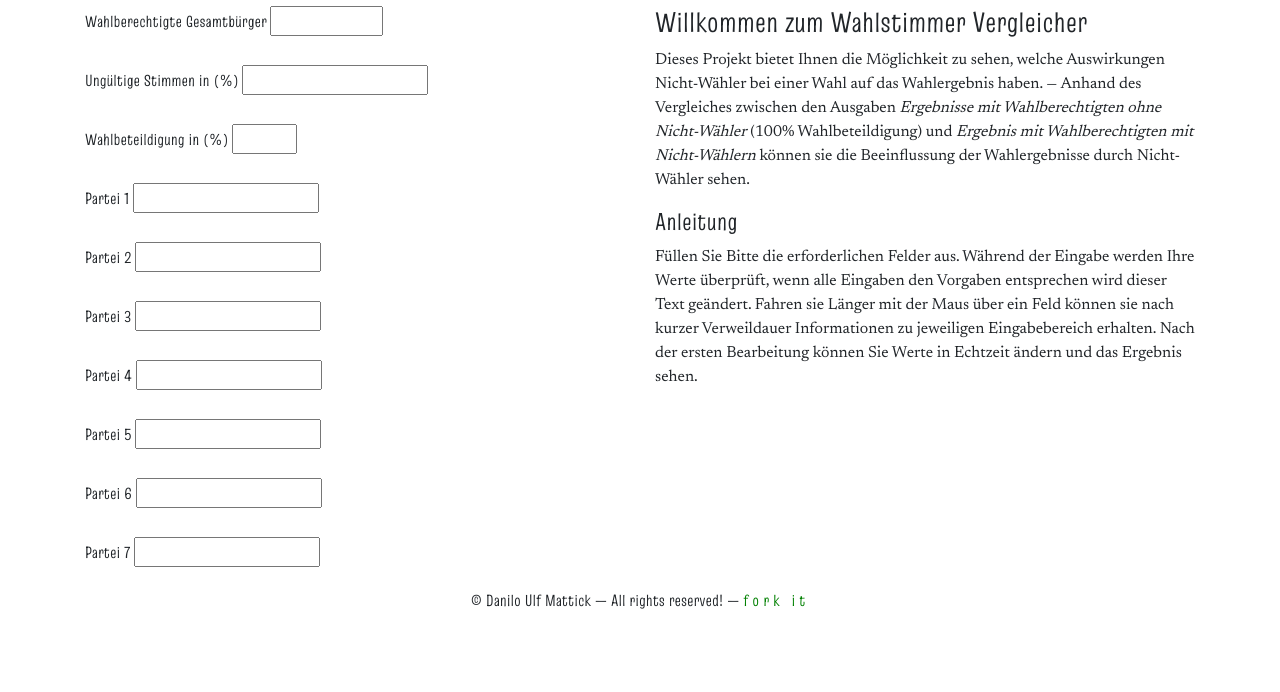
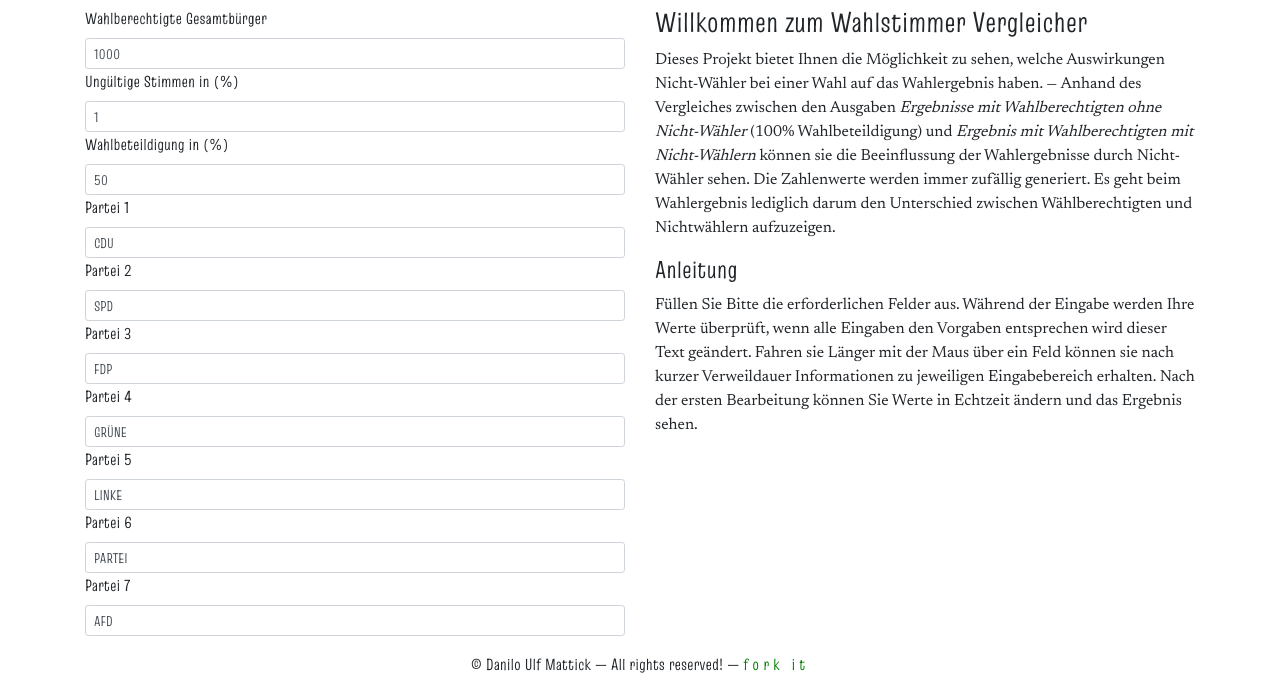
Before and after one commit to daniloulf/erc, a PHP site: page / in a window 1280 px wide. Shown: the part 144-836 px from the top of the page. Before the commit the page ends 753 px from the top, so only its background shows below. Run offline with PHP 8.4, Linux system fonts and the light colour scheme.

Commit message:
Cleaned Code

```diff
--- a/css/style.css
+++ b/css/style.css
@@ -26,7 +26,11 @@ header h1 {
 /* Form */
 input, label {
 	font-family: 'Truculenta', sans-serif;
-	font-size: 1em;
+	font-size: 1em
+}
+
+input {
+	text-transform: uppercase;
 }
 
 /* Table */
--- a/index.php
+++ b/index.php
@@ -29,13 +29,6 @@
         <link href="css/fonts.css" rel="stylesheet" />
         <link href="css/style.css" rel="stylesheet" />
 
-        <!-- Javascript jQuery -->
-	    <script src="https://code.jquery.com/jquery-3.5.0.js"></script>
-	    <script src="./js/validation.min.js"></script>
-
-	    <!-- User JS -->
-	    <script src="js/myscript.js"></script>
-
     </head>
 
     <body>
@@ -59,51 +52,42 @@
 				<div class="row">
 					<div class="col-lg-6">
 						<form id="erc">
-							<label>Wahlberechtigte Gesamtbürger</label>
-							<input title="Geben Sie eine Zahl von 1000 bis 999.999.999 ein." type="number" min="1000" max="999999999" id="citizens-total" required />
-							</br></br>
+							<label class="form-label">Wahlberechtigte Gesamtbürger</label>
+							<input class="form-control form-control-sm" value="1000" title="Geben Sie eine Zahl von 1000 bis 999.999.999 ein." type="number" min="1000" max="999999999" id="citizens-total" required />
 
-							<label>Ungültige Stimmen in (%)</label>
-							<input title="Geben Sie eine Zahl von 0 bis 100 ein. Eine Null bedeutet, dass es keine ungültigen Stimen gibt." type="number" min="0" max="" id="invalid-votes" required />
+							<label class="form-label">Ungültige Stimmen in (%)</label>
+							<input class="form-control form-control-sm" value="1" title="Geben Sie eine Zahl von 1 bis 100 ein." type="number" min="1" max="" id="invalid-votes" required />
 
-							</br></br>
-							<label>Wahlbeteildigung in (%)</label>
-							<input title="Geben Sie eine Zahl zwischen 1 und 100 ein." type="number" min="1" max="100" id="voting-citizens" required />
-							</br></br>
+							<label class="form-label">Wahlbeteildigung in (%)</label>
+							<input class="form-control form-control-sm" value="50" title="Geben Sie eine Zahl zwischen 1 und 100 ein." type="number" min="1" max="100" id="voting-citizens" required />
 
-							<label>Partei 1</label>
-							<input title="Geben Sie nur 3 bis 6 Buchstaben ein." class="parties" type="text" min="3" max="6" id="party1" required />
-							</br></br>
+							<label class="form-label">Partei 1</label>
+							<input class="form-control form-control-sm" value="CDU" title="Geben Sie nur 3 bis 6 Buchstaben ein." class="parties" type="text" min="3" max="6" id="party1" required />
 
-							<label>Partei 2</label>
-							<input title="Geben Sie nur 3 bis 6 Buchstaben ein." class="parties" type="text" min="3" max="6" id="party2" required />
-							</br></br>
+							<label class="form-label">Partei 2</label>
+							<input class="form-control form-control-sm" value="SPD" title="Geben Sie nur 3 bis 6 Buchstaben ein." class="parties" type="text" min="3" max="6" id="party2" required />
 
-							<label>Partei 3</label>
-							<input title="Geben Sie nur 3 bis 6 Buchstaben ein." class="parties" type="text" min="3" max="6" id="party3" required />
-							</br></br>
+							<label class="form-label">Partei 3</label>
+							<input class="form-control form-control-sm" value="FDP" title="Geben Sie nur 3 bis 6 Buchstaben ein." class="parties" type="text" min="3" max="6" id="party3" required />
 
-							<label>Partei 4</label>
-							<input title="Geben Sie nur 3 bis 6 Buchstaben ein." class="parties" type="text" min="3" max="6" id="party4" required />
-							</br></br>
+							<label class="form-label">Partei 4</label>
+							<input class="form-control form-control-sm" value="Grüne" title="Geben Sie nur 3 bis 6 Buchstaben ein." class="parties" type="text" min="3" max="6" id="party4" required />
 
-							<label>Partei 5</label>
-							<input title="Geben Sie nur 3 bis 6 Buchstaben ein." class="parties" type="text" min="3" max="6" id="party5" required />
-							</br></br>
+							<label class="form-label">Partei 5</label>
+							<input class="form-control form-control-sm" value="Linke" title="Geben Sie nur 3 bis 6 Buchstaben ein." class="parties" type="text" min="3" max="6" id="party5" required />
 
-							<label>Partei 6</label>
-							<input title="Geben Sie nur 3 bis 6 Buchstaben ein." class="parties" type="text" min="3" max="6" id="party6" required />
-							</br></br>
+							<label class="form-label">Partei 6</label>
+							<input class="form-control form-control-sm" value="Partei" title="Geben Sie nur 3 bis 6 Buchstaben ein." class="parties" type="text" min="3" max="6" id="party6" required />
 
-							<label>Partei 7</label>
-							<input title="Geben Sie nur 3 bis 6 Buchstaben ein." class="parties" type="text" min="3" max="6" id="party7" required />
+							<label class="form-label">Partei 7</label>
+							<input class="form-control form-control-sm" value="AFD" title="Geben Sie nur 3 bis 6 Buchstaben ein." class="parties" type="text" min="3" max="6" id="party7" required />
 						</form>
 					</div><!-- End of col 1 -->
 					<div class="col-lg-6">
 						<div id="content" class="teaser">
 							<h3>Willkommen zum Wahlstimmer Vergleicher</h3>
 							<p>
-								Dieses Projekt bietet Ihnen die Möglichkeit zu sehen, welche Auswirkungen Nicht-Wähler bei einer Wahl auf das Wahlergebnis haben. &mdash; Anhand des Vergleiches zwischen den Ausgaben <i>Ergebnisse mit Wahlberechtigten ohne Nicht-Wähler</i>  (100% Wahlbeteildigung) und <i>Ergebnis mit Wahlberechtigten mit Nicht-Wählern</i> können sie die Beeinflussung der Wahlergebnisse durch Nicht-Wähler sehen.
+								Dieses Projekt bietet Ihnen die Möglichkeit zu sehen, welche Auswirkungen Nicht-Wähler bei einer Wahl auf das Wahlergebnis haben. &mdash; Anhand des Vergleiches zwischen den Ausgaben <i>Ergebnisse mit Wahlberechtigten ohne Nicht-Wähler</i>  (100% Wahlbeteildigung) und <i>Ergebnis mit Wahlberechtigten mit Nicht-Wählern</i> können sie die Beeinflussung der Wahlergebnisse durch Nicht-Wähler sehen. Die Zahlenwerte werden immer zufällig generiert. Es geht beim Wahlergebnis lediglich darum den Unterschied zwischen Wählberechtigten und Nichtwählern aufzuzeigen.
 							</p>
 
 							<h4>Anleitung</h4>
@@ -113,11 +97,8 @@
 						</div><!-- End of Teaser -->
 						<div id="content" class="result">
 							<h3>Basiswerte</h3>
-							<p>Wahlberechtigte: <span id="voters"></span></p>
-							<p>Ungültige Wählerstimmen: <span id="invalid-voters"></span></p>
-							<p>Nichtwähler: <span id="non-voters"></span>%.</p>
-							<p>Nichtwähleranzahl: <span id="non-voters-number"></span></p>
-							<p>Anteil der Nichtwähler: <span id="stakeNonVoters"></span></p>
+							<p>Wahlberechtigte: <span id="voters"></span> davon ungültige Wählerstimmen: <span id="invalid-voters"></span></p>
+							<p>Nichtwähler in <span id="non-voters"></span>% sind anteilig <span id="non-voters-number"></span> Stimmen</p>
 
 							<h3>Ergebnis mit Wahlberechtigten exkl. Nicht-Wähler</h3>
 								<p>
@@ -207,10 +188,12 @@
 
         </div><!-- End Wrapper -->
 
+		<!-- Javascript jQuery -->
+	    <script src="https://code.jquery.com/jquery-3.5.0.js"></script>
+	    <script src="./js/validation.min.js"></script>
 
+	    <!-- User JS -->
+	    <script src="js/myscript.js"></script>
 
     </body>
-
 </html>
-    </body>
-</html>
--- a/js/myscript.js
+++ b/js/myscript.js
@@ -1,4 +1,3 @@
-//global vars
 var pLength = 7; //parties list length
 
 $(document).ready(function() {
@@ -11,39 +10,37 @@ $(document).ready(function() {
 
 function generateCampaign() {
 	//helpers
-	var diff = 0; //difference arraysum and voters
+	var diff = 0;
+	var invalidVoters = 0;
 
 	//get values
-    var citizensTotal = $('#citizens-total').val(); //number long
-    var votingCitizens = $('#voting-citizens').val(); //number up to 100%
+    var citizensTotal = $('#citizens-total').val();
+    var votingCitizens = $('#voting-citizens').val();
 	var invalidVotes = $('#invalid-votes').val();
-    var parties = new Array(); //min 3 letters up to max 6
+    var parties = new Array();
 
 	/*CALC*/
 
-	//voters
 	$('#voters').html(citizensTotal);
-
-	//non voting citizens in percent
-	var nonVoters = 100 - votingCitizens; // %
+	var nonVoters = 100 - votingCitizens;
 	$('#non-voters').html(nonVoters);
 
 	var nonVotersCitizens = Math.round(citizensTotal * nonVoters / 100);
 	$('#non-voters-number').html(nonVotersCitizens);
 
-	//stake of non-voters (number)
+
 	var stakeNonVoters = citizensTotal * nonVoters / 100;
-	$('#stakeNonVoters').html(Math.round(stakeNonVoters)); //diese Stimmen nicht Anteil der Wahlstimmen
+	$('#stakeNonVoters').html(Math.round(stakeNonVoters));
 
-	//invalid votes
+
 	if (invalidVotes > 0) {
-		var invalidVoters = (citizensTotal - stakeNonVoters) * invalidVotes / 100; //diese Stimmen sind Teil der Wahl aber nicht berücksichtigt für die Parteien
+		invalidVoters = (citizensTotal - stakeNonVoters) * invalidVotes / 100;
 		$('#invalid-voters').html(Math.round(invalidVoters));
 	} else {
 		$('#invalid-voters').html('0');
+		invalidVoters = 0;
 	}
 
-	//calculate (7)
 	var actualVoters = citizensTotal - nonVotersCitizens;
 	var actualInvalidVotes = actualVoters - invalidVoters;
 	var actualResultWNV = new Array(); // %
@@ -51,12 +48,10 @@ function generateCampaign() {
 	var percentValue_a = new Array(); //%
 	var percentValue_b = new Array(); //%
 
-	/*random number split for parties*/
-	var actualResultRandom = new Array(); //number
-
+	var actualResultRandom = new Array();
 	actualResultRandom = splitNumberRandom((actualVoters - invalidVoters));
 
-	//clean up values of random number spliting
+	//clean random numbers
 	var arResult = arrayIntSum(actualResultRandom);
 	if (arResult != (actualVoters - invalidVoters)) {
 		var sum = actualVoters - invalidVoters;
@@ -64,12 +59,10 @@ function generateCampaign() {
 		actualResultRandom[RandomInt(pLength -1)] += diff;
 	}
 
-	//Werte aus dem Array in Prozentwerte umwandeln für ohne Non-Voters
 	for (i = 0; i < pLength; i++) {
 		percentValue_a[i] = Math.round(actualResultRandom[i] * 100 / actualVoters);
 	}
 
-	//Werte aus dem Array in Prozentwerten ausrechen mit den Non-Voters
 	for (i = 0; i < pLength; i++) {
 		percentValue_b[i] = Math.round(actualResultRandom[i] * 100 / citizensTotal);
 	}
@@ -96,12 +89,10 @@ function generateCampaign() {
 }
 
 function RandomInt(max) {
-	return Math.floor(Math.random() * Math.floor(max)) + 1;
+	return Math.floor(Math.random() * Math.floor(max) - 1);
 }
 
 function validateForm(){
-	//input length for values numbers and
-
 	//get values
     var citizensTotal = $('#citizens-total').val(); //number long
     var votingCitizens = $('#voting-citizens').val(); //number up to 100%
```
